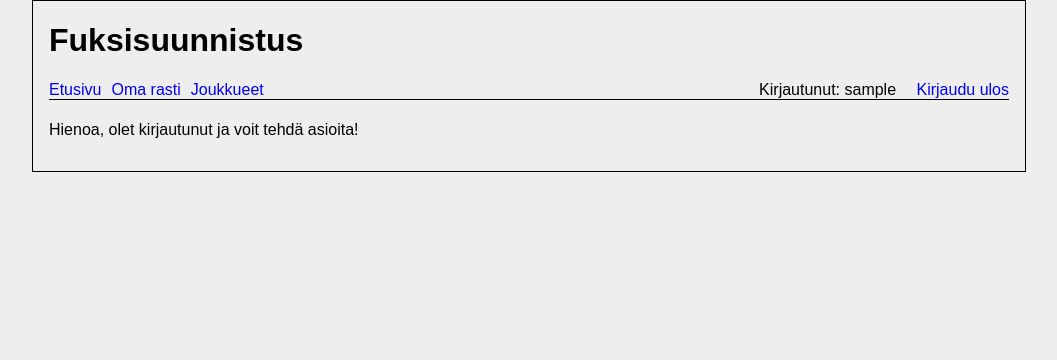
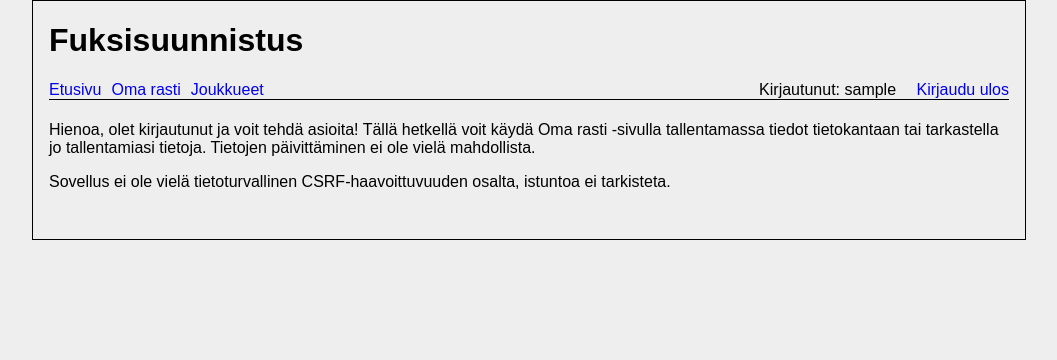
Before and after one commit to kvjanhun/tsoha-fuksisuunnistus, a Flask app: page / in a window 1280 px wide. Shown: the top 360 px of the page, without its empty margins (111-1168 px from the left). Run offline with Flask 2, Linux system fonts and the light colour scheme; the visitor is signed in with stand-in values (Sample User, id 1).

Commit message:
Update templates with current status

```diff
--- a/templates/checkpoint.html
+++ b/templates/checkpoint.html
@@ -16,6 +16,8 @@
     <label form="location">Rastin sijainti:</label>
     <input type="text" id="location" name="location" value="{{ checkpoint_info[1] }}">
     <input type="submit" id="submit" value="Tallenna muutokset">
+    HUOM! Ensimmäisellä kerralla voit tallentaa tiedot, jotka haetaan tietokannasta.
+    Tallennettuja tietoja ei vielä voi muokata.
 </form>
 {% endif %}
 {% endblock %}
--- a/templates/groups.html
+++ b/templates/groups.html
@@ -1,5 +1,5 @@
 {% extends "layout.html" %}
 {% block content %}
 
-Tääl ei oo viel mitään.
+Tääl ei oo viel mitään. Tänne tulee näkymä rasteja kiertävistä ryhmistä.
 {% endblock %}
--- a/templates/index.html
+++ b/templates/index.html
@@ -3,9 +3,15 @@
 
 {% if session.user_id %}
 Hienoa, olet kirjautunut ja voit tehdä asioita!
+Tällä hetkellä voit käydä Oma rasti -sivulla tallentamassa tiedot tietokantaan
+tai tarkastella jo tallentamiasi tietoja. Tietojen päivittäminen ei ole vielä
+mahdollista.
+<p>
+Sovellus ei ole vielä tietoturvallinen CSRF-haavoittuvuuden osalta, istuntoa
+ei tarkisteta.
 
 {% else %}
 Morjes, tää on fuksisuunnistussovellus. Kantsii nopee kirjautuu sisään.
-
+Tunnuksen voit luoda kirjautumissivulla.
 {% endif %}
 {% endblock %}
--- a/templates/login.html
+++ b/templates/login.html
@@ -10,6 +10,6 @@ Salasana: <br><input type="password" name="password">
 <p>
 <input type="submit" value="Kirjaudu">
 </form>
-Jos sinulla ei ole tunnusta, voit luoda uuden tunnuksen <a href="/register">tästä</a>
+Tai luo uusi tunnus <a href="/register">tästä</a>
 
 {% endblock %}
--- a/templates/register.html
+++ b/templates/register.html
@@ -8,12 +8,12 @@ Tunnus: <br><input type="text" name="username" minlength="2" maxlength="30">
 <p>
 Salasana: <br><input type="password" name="password1">
 <p>
-Salasana uudestaan: <br><input type="password" name="password2">
+Salasana uudelleen: <br><input type="password" name="password2">
 <p>
 <input type="submit" value="Luo tunnus">
 </form>
 
 <p>
-<a href="/login">Palaa takaisin</a>
+<a href="/login">Takaisin kirjautumissivulle</a>
 
 {% endblock %}
```
